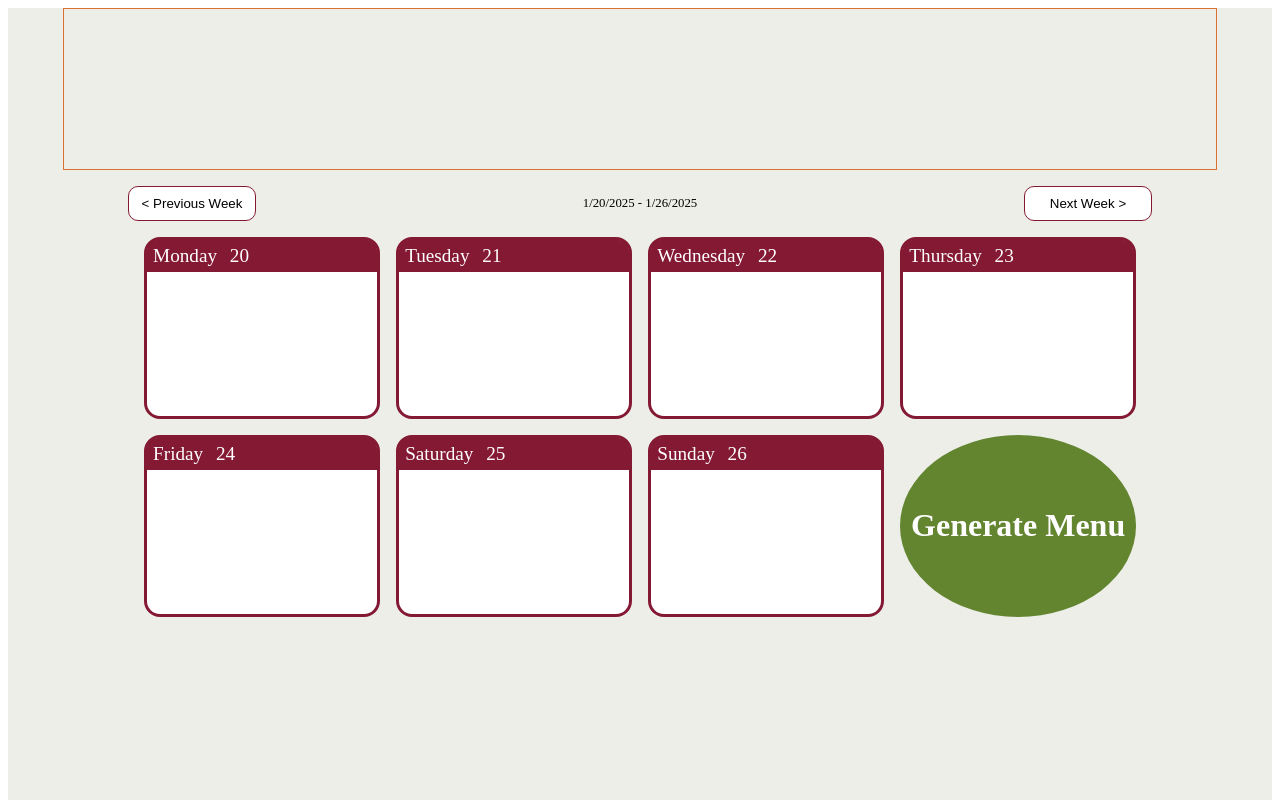
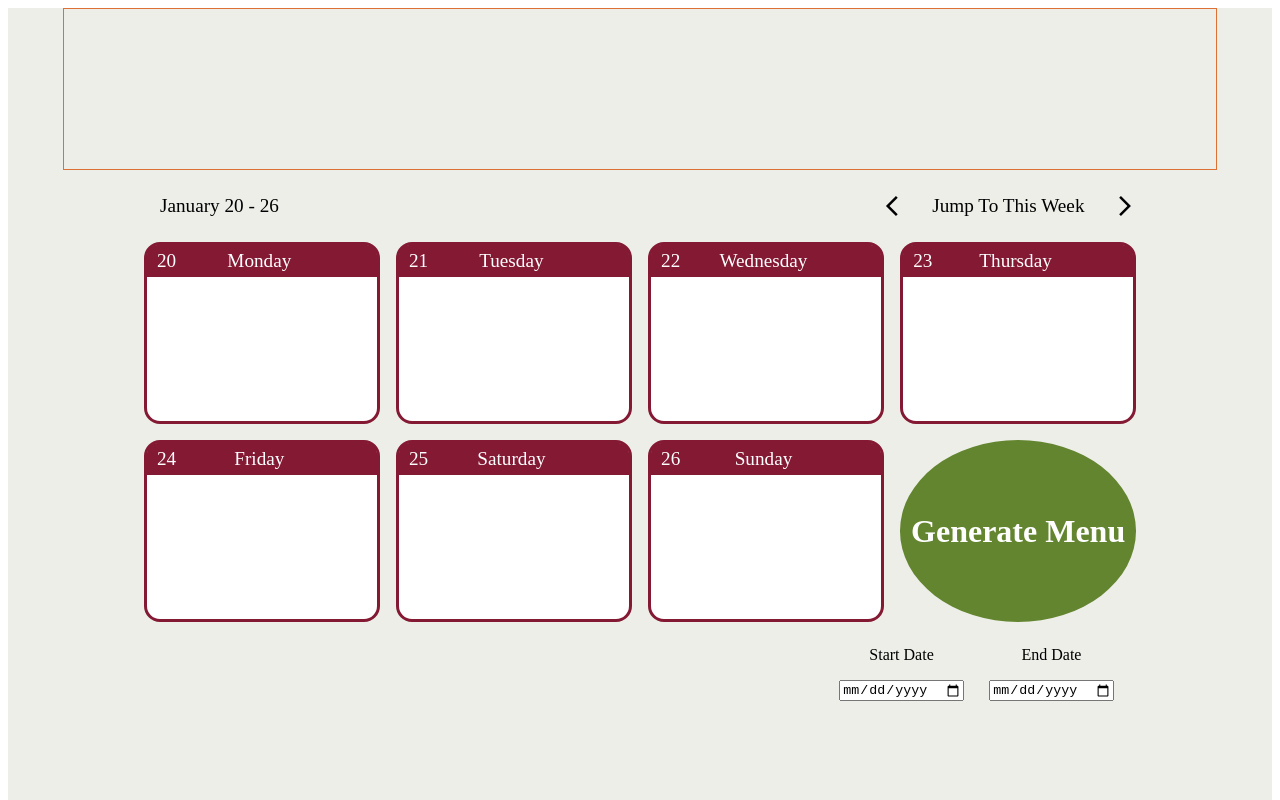
Before and after one commit to chingu-voyages/V53-tier2-team-27, a React (Vite) app in the folder menu-scheduler/: page / in a window 1280 px wide. Shown: the top 800 px of the page. Built offline with nearby package versions, Linux system fonts and the light colour scheme.

Commit message:
add manual date input, jump to this week, calendar css

```diff
--- a/menu-scheduler/package.json
+++ b/menu-scheduler/package.json
@@ -10,7 +10,12 @@
     "preview": "vite preview"
   },
   "dependencies": {
+    "@emotion/react": "^11.14.0",
+    "@emotion/styled": "^11.14.0",
+    "@mui/icons-material": "^6.4.2",
+    "@mui/material": "^6.4.2",
     "react": "^18.3.1",
+    "react-datepicker": "^7.6.0",
     "react-dom": "^18.3.1"
   },
   "devDependencies": {
--- a/menu-scheduler/src/components/WeekCalender.jsx
+++ b/menu-scheduler/src/components/WeekCalender.jsx
@@ -1,4 +1,6 @@
 import React, { useState } from "react";
+import ArrowBackIosNewIcon from "@mui/icons-material/ArrowBackIosNew";
+import ArrowForwardIosIcon from "@mui/icons-material/ArrowForwardIos";
 import dishes from "../db/dishes";
 
 // Function to get the start of the week for a given date
@@ -24,6 +26,8 @@ const generateWeekDates = (startDate) => {
 const WeekCalendar = () => {
   const [currentDate, setCurrentDate] = useState(new Date());
   const [dates, setDates] = useState();
+  const [startDate, setStartDate] = useState(currentDate);
+  const [endDate, setEndDate] = useState(null);
 
   // Get the start of the week and the list of dates for the week
   const startOfWeek = getStartOfWeek(currentDate);
@@ -46,20 +50,23 @@ const WeekCalendar = () => {
 
   const secondRowDates = [weekDates[4], weekDates[5], weekDates[6]];
 
-  // Randomly selected meal from array of dishes
+  // Randomly selected meal from array
   function getRandomItem(arr) {
     const randomIndex = Math.floor(Math.random() * arr.length);
     return arr[randomIndex];
   }
 
-  const randomObject = getRandomItem(dishes);
-
   // Generate meal plan function
   const generateDates = () => {
-    const currentDate = new Date();
+    const currentDate = new Date(startDate);
     const dateArray = [];
+    const start = new Date(startDate);
+    const end = new Date(endDate);
+    const timeDifference = end - start; // time difference in milliseconds
+    const days = timeDifference / (1000 * 3600 * 24); // convert milliseconds to days
 
-    for (let i = 0; i < 30; i++) {
+    if (Number.isInteger(days)) {
+      for (let i = 0; i < days + 1; i++) {
         const newDate = new Date(currentDate);
         newDate.setDate(currentDate.getDate() + i);
         const item = getRandomItem(dishes);
@@ -71,6 +78,21 @@ const WeekCalendar = () => {
           dishCal: item.calories,
         });
       }
+    } else {
+      for (let i = 0; i < 30; i++) {
+        // if start and end dates are not selected, calculate for 30 days
+        const newDate = new Date(currentDate);
+        newDate.setDate(currentDate.getDate() + i);
+        const item = getRandomItem(dishes);
+        dateArray.push({
+          id: i,
+          date: newDate.toISOString().split("T")[0],
+          dishName: item.name,
+          dishIngredients: item.ingredients,
+          dishCal: item.calories,
+        });
+      }
+    }
 
     setDates(dateArray);
   };
@@ -79,35 +101,91 @@ const WeekCalendar = () => {
     return dates.find((item) => item.date === date.toISOString().split("T")[0]);
   };
 
+  // Handler to update startDate when input changes
+  const handleStartDate = (e) => {
+    setStartDate(e.target.value);
+  };
+
+  // Handler to update endDate when input changes
+  const handleEndDate = (e) => {
+    setEndDate(e.target.value);
+  };
+
+  console.log(startDate);
+  console.log(endDate);
+
   console.log(dates);
+
+  // Get the month for the week selector display
+  const getMonth = () => {
+    if (weekDates[0].getMonth() === 0) {
+      return "January";
+    } else if (weekDates[0].getMonth() === 1) {
+      return "February";
+    } else if (weekDates[0].getMonth() === 2) {
+      return "March";
+    } else if (weekDates[0].getMonth() === 3) {
+      return "April";
+    } else if (weekDates[0].getMonth() === 4) {
+      return "May";
+    } else if (weekDates[0].getMonth() === 5) {
+      return "June";
+    } else if (weekDates[0].getMonth() === 6) {
+      return "July";
+    } else if (weekDates[0].getMonth() === 7) {
+      return "August";
+    } else if (weekDates[0].getMonth() === 8) {
+      return "September";
+    } else if (weekDates[0].getMonth() === 9) {
+      return "October";
+    } else if (weekDates[0].getMonth() === 10) {
+      return "November";
+    } else if (weekDates[0].getMonth() === 11) {
+      return "December";
+    }
+  };
 
   return (
     <div className="calender-container">
       <div className="week-select-container">
-        <button className="prev-week-button" onClick={handlePrevWeek}>
-          &lt; Previous Week
-        </button>
+        <div className="week-display">
           <span>
-          {weekDates[0].toLocaleDateString()} -{" "}
-          {weekDates[6].toLocaleDateString()}
+            {getMonth() + " " + weekDates[0].getDate()} -{" "}
+            {weekDates[6].getDate()}
           </span>
-        <button className="next-week-button" onClick={handleNextWeek}>
-          Next Week &gt;
-        </button>
+        </div>
+        <div className="week-change-div">
+          <ArrowBackIosNewIcon
+            className="prev-week-button"
+            onClick={handlePrevWeek}
+          />
+          <p
+            className="jump-to-this-week"
+            onClick={() => {
+              setCurrentDate(new Date());
+            }}
+          >
+            Jump To This Week
+          </p>
+          <ArrowForwardIosIcon
+            className="next-week-button"
+            onClick={handleNextWeek}
+          />
+        </div>
       </div>
       <div className="week-container">
         <div className="first-row-dates">
           {firstRowDates.map((date, index) => (
             <div key={index} className="day-container">
               <div className="day-title">
+                <div className="day-title-number">
+                  <div>{date.getDate()}</div>
+                </div>
                 <div className="day-title-weekday">
                   {date === weekDates[0] ? <div>Monday</div> : null}
                   {date === weekDates[1] ? <div>Tuesday</div> : null}
                   {date === weekDates[2] ? <div>Wednesday</div> : null}
                   {date === weekDates[3] ? <div>Thursday</div> : null}
-                </div>
-                <div className="day-title-number">
-                  <div>{date.getDate()}</div>
                 </div>
               </div>
               {!dates ? null : (
@@ -132,13 +210,13 @@ const WeekCalendar = () => {
           {secondRowDates.map((date, index) => (
             <div key={index} className="day-container">
               <div className="day-title">
+                <div className="day-title-number">
+                  <div>{date.getDate()}</div>
+                </div>
                 <div className="day-title-weekday">
                   {date === weekDates[4] ? <div>Friday</div> : null}
                   {date === weekDates[5] ? <div>Saturday</div> : null}
                   {date === weekDates[6] ? <div>Sunday</div> : null}
-                </div>
-                <div className="day-title-number">
-                  <div>{date.getDate()}</div>
                 </div>
               </div>
               {!dates ? null : (
@@ -163,6 +241,21 @@ const WeekCalendar = () => {
           </div>
         </div>
       </div>
+      <div className="date-range-container">
+        <div className="start-date-div">
+          <p>Start Date</p>
+          <input
+            type="date"
+            min={currentDate}
+            value={startDate}
+            onChange={handleStartDate}
+          />
+        </div>
+        <div className="end-date-div">
+          <p>End Date</p>
+          <input type="date" min={startDate} onChange={handleEndDate} />
+        </div>
+      </div>
     </div>
   );
 };
--- a/menu-scheduler/src/styles/weekcalender.css
+++ b/menu-scheduler/src/styles/weekcalender.css
@@ -7,25 +7,44 @@
   display: flex;
   align-items: center;
   justify-content: space-between;
+  height: 5vh;
+  width: 78vw;
+  margin-left: 1.5vw;
   margin-bottom: 2vh;
   font-size: 1vw;
 }
 
+.week-display {
+  font-size: 1.5vw;
+  margin-left: 1vw;
+}
+
+.week-change-div {
+  display: flex;
+  align-items: center;
+  text-align: center;
+  justify-content: center;
+}
+
+.jump-to-this-week {
+  padding: 0.5vw;
+  margin-left: 1vw;
+  margin-right: 1vw;
+  font-size: 1.5vw;
+  cursor: pointer;
+}
+
 .prev-week-button {
-  width: 10vw;
+  width: 3vw;
+  height: 1vh;
   padding: 0.7vw;
-  background-color: white;
-  border: 1px solid #841933;
-  border-radius: 10px;
   cursor: pointer;
 }
 
 .next-week-button {
-  width: 10vw;
+  width: 3vw;
+  height: 1vh;
   padding: 0.7vw;
-  background-color: white;
-  border: 1px solid #841933;
-  border-radius: 10px;
   cursor: pointer;
 }
 
@@ -80,11 +99,13 @@
 }
 
 .day-title-weekday {
-  margin-left: 0.5vw;
+  width: 12vw;
+  text-align: center;
 }
 
 .day-title-number {
-  margin-left: 1vw;
+  width: 2vw;
+  margin-left: 0.8vw;
 }
 
 .selected-meal-name {
@@ -116,3 +137,19 @@
   justify-content: center;
   font-style: italic;
 }
+
+.date-range-container {
+  display: flex;
+  align-items: center;
+  text-align: center;
+  justify-content: end;
+  margin-top: 1vh;
+}
+
+.start-date-div {
+  margin-right: 2vw;
+}
+
+.end-date-div {
+  margin-right: 3vw;
+}
```
Also changed, not shown: 1 other file (tests, documents, lock files or other folders). Lines whose indentation alone changed are shown as unchanged.
